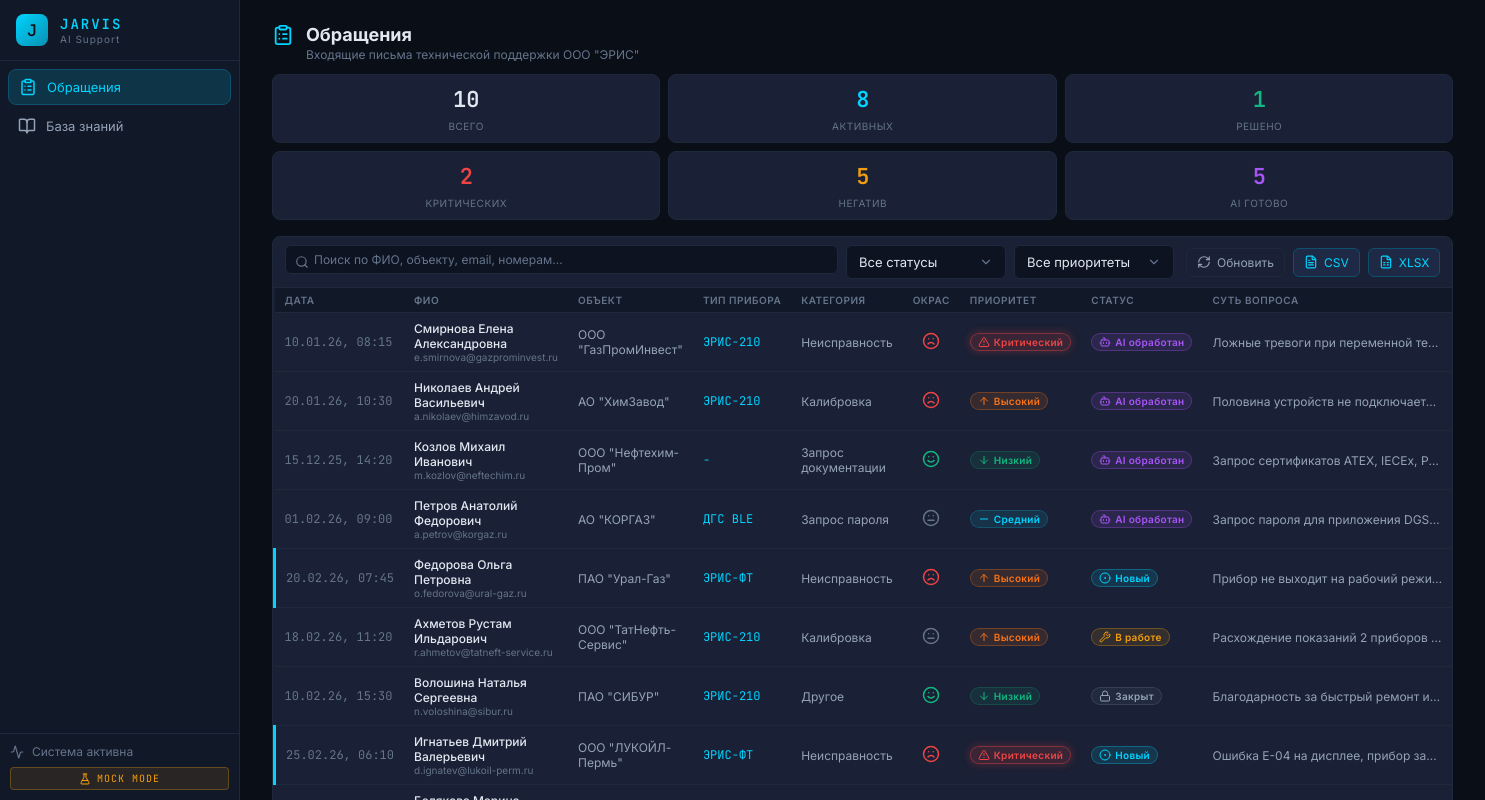
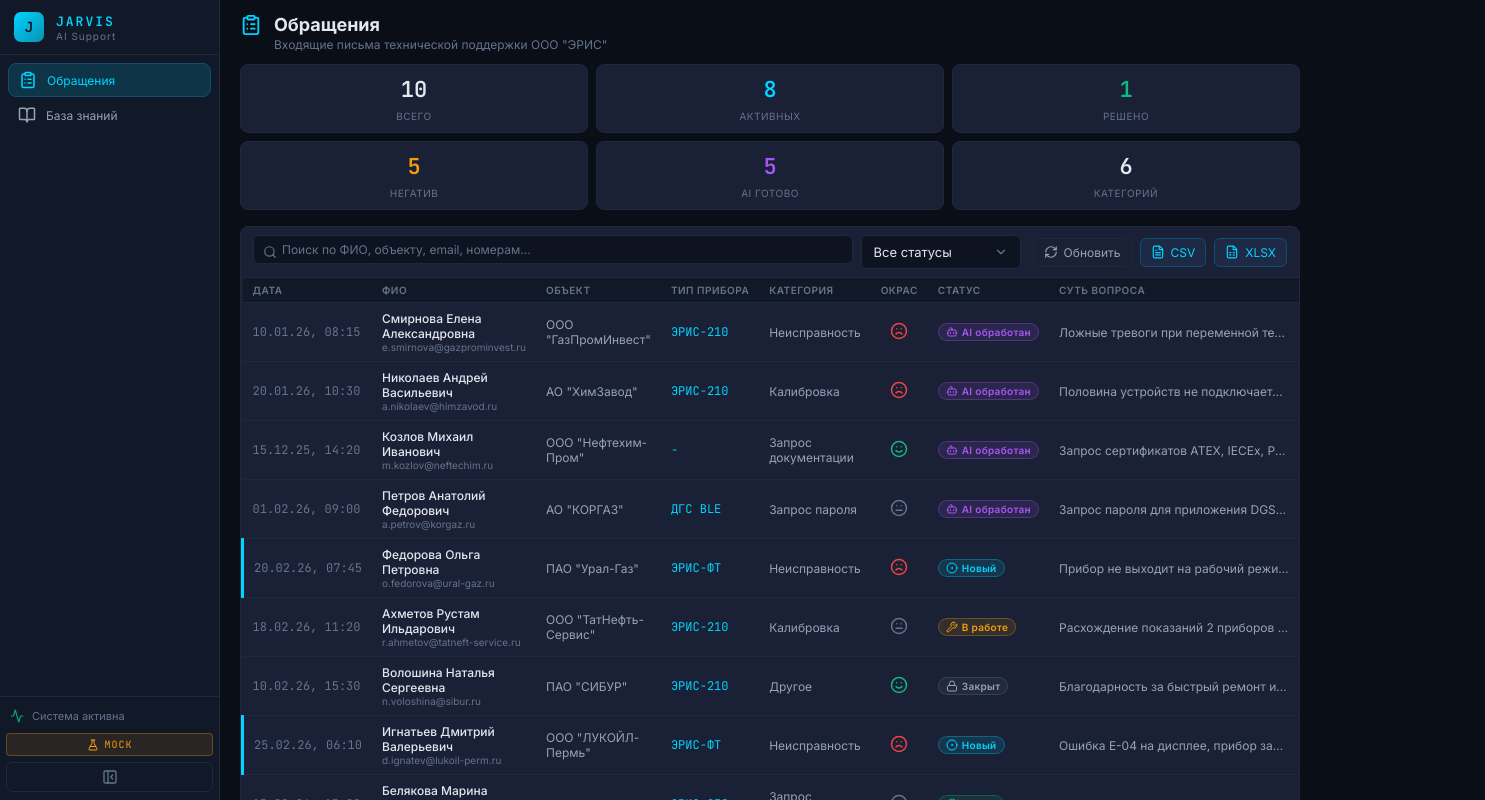
Before and after one commit to doomer6666/crab-enigma-hack, a React (Vite) app in the folder frontend/: page / in a window 1280 px wide. Shown: the top 800 px of the page, 1485 px wide, since content can reach past the window. Built offline with nearby package versions, Linux system fonts and the light colour scheme.

Commit message:
feat: update Dashboard and Layout components for improved sidebar functionality and styling; add category stats to Dashboard

```diff
--- a/frontend/src/components/dashboard/Dashboard.css
+++ b/frontend/src/components/dashboard/Dashboard.css
@@ -118,3 +118,11 @@
         display: none;
     }
 }
+
+.stat-categories .stat-value {
+    color: var(--text-primary);
+}
+
+.stat-icon-categories {
+    color: var(--text-secondary);
+}
--- a/frontend/src/components/dashboard/Dashboard.tsx
+++ b/frontend/src/components/dashboard/Dashboard.tsx
@@ -3,9 +3,9 @@ import {
   Inbox,
   Zap,
   CheckCircle,
-  AlertTriangle,
   ThumbsDown,
   Bot,
+  FolderOpen,
 } from "lucide-react";
 import type { DashboardStats } from "../../types";
 import { api } from "../../services/api";
@@ -51,11 +51,6 @@ export const Dashboard: React.FC = () => {
         <div className="stat-value">{stats.byStatus["resolved"] || 0}</div>
         <div className="stat-label">Решено</div>
       </div>
-      <div className="stat-card stat-critical">
-        <AlertTriangle size={20} className="stat-icon stat-icon-critical" />
-        <div className="stat-value">{stats.byPriority["critical"] || 0}</div>
-        <div className="stat-label">Критических</div>
-      </div>
       <div className="stat-card stat-negative">
         <ThumbsDown size={20} className="stat-icon stat-icon-negative" />
         <div className="stat-value">{stats.bySentiment["negative"] || 0}</div>
@@ -66,6 +61,13 @@ export const Dashboard: React.FC = () => {
         <div className="stat-value">{stats.byStatus["ai_processed"] || 0}</div>
         <div className="stat-label">AI готово</div>
       </div>
+      <div className="stat-card stat-categories">
+        <FolderOpen size={20} className="stat-icon stat-icon-categories" />
+        <div className="stat-value">
+          {Object.keys(stats.byCategory || {}).length}
+        </div>
+        <div className="stat-label">Категорий</div>
+      </div>
     </div>
   );
 };
--- a/frontend/src/components/layout/Layout.css
+++ b/frontend/src/components/layout/Layout.css
@@ -3,8 +3,9 @@
     min-height: 100vh;
 }
 
+/* === Sidebar === */
 .sidebar {
-    width: 240px;
+    width: 220px;
     background: var(--bg-secondary);
     border-right: 1px solid var(--border);
     display: flex;
@@ -14,26 +15,29 @@
     left: 0;
     bottom: 0;
     z-index: 100;
+    transition: width 0.2s ease;
 }
 
 .sidebar-logo {
     display: flex;
     align-items: center;
     gap: 12px;
-    padding: 20px;
+    padding: 16px;
     border-bottom: 1px solid var(--border);
+    overflow: hidden;
 }
 
 .logo-icon {
-    width: 40px;
-    height: 40px;
+    width: 36px;
+    height: 36px;
+    min-width: 36px;
     background: linear-gradient(135deg, var(--accent), var(--accent-dim));
-    border-radius: 10px;
+    border-radius: 9px;
     display: flex;
     align-items: center;
     justify-content: center;
     font-weight: 700;
-    font-size: 20px;
+    font-size: 18px;
     color: var(--bg-primary);
     font-family: var(--font-mono);
 }
@@ -41,43 +45,48 @@
 .logo-text {
     display: flex;
     flex-direction: column;
+    white-space: nowrap;
+    overflow: hidden;
 }
 
 .logo-name {
     font-weight: 700;
-    font-size: 16px;
+    font-size: 15px;
     letter-spacing: 2px;
     color: var(--accent);
     font-family: var(--font-mono);
 }
 
 .logo-subtitle {
-    font-size: 11px;
+    font-size: 10px;
     color: var(--text-muted);
     letter-spacing: 1px;
 }
 
+/* Nav */
 .sidebar-nav {
     flex: 1;
-    padding: 12px;
+    padding: 8px;
     display: flex;
     flex-direction: column;
-    gap: 4px;
+    gap: 2px;
 }
 
 .nav-item {
     display: flex;
     align-items: center;
     gap: 10px;
-    padding: 10px 12px;
+    padding: 9px 12px;
     border: none;
     background: transparent;
     color: var(--text-secondary);
-    font-size: 14px;
+    font-size: 13px;
     border-radius: var(--radius);
     cursor: pointer;
     transition: all 0.15s;
     font-family: var(--font-sans);
+    white-space: nowrap;
+    overflow: hidden;
 }
 
 .nav-item:hover {
@@ -91,32 +100,35 @@
     border: 1px solid var(--border-accent);
 }
 
-.nav-icon {
-    font-size: 18px;
+.nav-label {
+    overflow: hidden;
+    text-overflow: ellipsis;
+    transition: opacity 0.15s, width 0.2s;
 }
 
+/* Footer */
 .sidebar-footer {
-    padding: 16px;
+    padding: 10px 8px;
     border-top: 1px solid var(--border);
     display: flex;
     flex-direction: column;
-    gap: 8px;
+    gap: 6px;
 }
 
 .status-indicator {
     display: flex;
     align-items: center;
     gap: 8px;
-    font-size: 12px;
+    font-size: 11px;
     color: var(--text-muted);
+    padding: 4px;
+    overflow: hidden;
+    white-space: nowrap;
 }
 
-.status-dot {
-    width: 8px;
-    height: 8px;
-    background: var(--success);
-    border-radius: 50%;
-    box-shadow: 0 0 6px var(--success);
+.status-icon-pulse {
+    color: var(--success);
+    min-width: 14px;
     animation: pulse 2s infinite;
 }
 
@@ -128,7 +140,7 @@
     }
 
     50% {
-        opacity: 0.5;
+        opacity: 0.4;
     }
 }
 
@@ -140,99 +152,150 @@
     border: 1px solid rgba(245, 158, 11, 0.3);
     padding: 4px 8px;
     border-radius: 4px;
-    text-align: center;
-    letter-spacing: 1px;
-}
-
-.main-content {
-    flex: 1;
-    margin-left: 240px;
-    padding: 24px 32px;
-    min-height: 100vh;
-}
-
-CSS .status-icon-pulse {
-    color: var(--success);
-    animation: pulse 2s infinite;
-}
-
-.mock-badge {
-    font-size: 10px;
-    font-family: var(--font-mono);
-    color: var(--warning);
-    background: rgba(245, 158, 11, 0.1);
-    border: 1px solid rgba(245, 158, 11, 0.3);
-    padding: 4px 8px;
-    border-radius: 4px;
-    text-align: center;
-    letter-spacing: 1px;
     display: flex;
     align-items: center;
     justify-content: center;
     gap: 6px;
+    letter-spacing: 1px;
+    overflow: hidden;
+    white-space: nowrap;
 }
-/* --- Адаптив для ноутбуков --- */
+
+.collapse-btn {
+    display: flex;
+    align-items: center;
+    justify-content: center;
+    padding: 6px;
+    background: transparent;
+    border: 1px solid var(--border);
+    border-radius: 6px;
+    color: var(--text-muted);
+    cursor: pointer;
+    transition: all 0.15s;
+}
+
+.collapse-btn:hover {
+    background: var(--bg-hover);
+    color: var(--text-primary);
+}
+
+/* Main */
+.main-content {
+    flex: 1;
+    margin-left: 220px;
+    padding: 20px 28px;
+    min-height: 100vh;
+    transition: margin-left 0.2s ease;
+}
+
+/* === Collapsed state === */
+.sidebar-collapsed .sidebar {
+    width: 56px;
+}
+
+.sidebar-collapsed .logo-text {
+    opacity: 0;
+    width: 0;
+}
+
+.sidebar-collapsed .sidebar-logo {
+    justify-content: center;
+    padding: 16px 10px;
+    gap: 0;
+}
+
+.sidebar-collapsed .nav-item {
+    justify-content: center;
+    padding: 9px;
+}
+
+.sidebar-collapsed .nav-label {
+    opacity: 0;
+    width: 0;
+    overflow: hidden;
+}
+
+.sidebar-collapsed .status-indicator .nav-label {
+    opacity: 0;
+    width: 0;
+}
+
+.sidebar-collapsed .mock-badge .nav-label {
+    opacity: 0;
+    width: 0;
+}
+
+.sidebar-collapsed .mock-badge {
+    justify-content: center;
+    padding: 4px;
+    gap: 0;
+}
+
+.sidebar-collapsed .status-indicator {
+    justify-content: center;
+    gap: 0;
+}
+
+.sidebar-collapsed .main-content {
+    margin-left: 56px;
+}
+
+.sidebar-collapsed .sidebar-footer {
+    padding: 10px 6px;
+}
+
+.sidebar-collapsed .sidebar-nav {
+    padding: 8px 6px;
+}
+
+/* === Responsive === */
 @media (max-height: 800px) {
     .sidebar-logo {
-        padding: 14px 16px;
+        padding: 12px 14px;
     }
 
     .logo-icon {
-        width: 32px;
-        height: 32px;
-        font-size: 16px;
-        border-radius: 8px;
+        width: 30px;
+        height: 30px;
+        min-width: 30px;
+        font-size: 14px;
+        border-radius: 7px;
     }
 
     .logo-name {
-        font-size: 14px;
-    }
-
-    .logo-subtitle {
-        font-size: 10px;
-    }
-
-    .sidebar-nav {
-        padding: 8px;
+        font-size: 13px;
     }
 
     .nav-item {
-        padding: 8px 10px;
-        font-size: 13px;
+        padding: 7px 10px;
+        font-size: 12px;
     }
 
     .sidebar-footer {
-        padding: 10px;
-    }
-}
-
-@media (max-width: 1100px) {
-    .sidebar {
-        width: 200px;
+        padding: 8px 6px;
     }
 
     .main-content {
-        margin-left: 200px;
-        padding: 16px 20px;
+        padding: 14px 20px;
     }
 }
 
 @media (max-width: 768px) {
     .sidebar {
-        width: 60px;
-        overflow: hidden;
+        width: 56px;
     }
 
-    .sidebar-logo .logo-text,
-    .nav-item span:last-child,
-    .sidebar-footer span,
-    .mock-badge {
+    .logo-text,
+    .nav-label,
+    .status-indicator .nav-label,
+    .mock-badge .nav-label {
         display: none;
     }
 
     .sidebar-logo {
         justify-content: center;
-        padding: 14px 8px;
+        padding: 14px 10px;
+        gap: 0;
     }
 
     .nav-item {
@@ -240,8 +303,38 @@ CSS .status-icon-pulse {
         padding: 10px;
     }
 
+    .mock-badge {
+        justify-content: center;
+        padding: 4px;
+        gap: 0;
+    }
+
+    .status-indicator {
+        justify-content: center;
+        gap: 0;
+    }
+
     .main-content {
-        margin-left: 60px;
+        margin-left: 56px;
         padding: 12px 16px;
     }
+
+    .collapse-btn {
+        display: none;
+    }
 }
+
+.sidebar-collapsed .nav-item {
+    display: flex;
+    align-items: center;
+    justify-content: center;
+    padding: 9px 0;
+}
+
+.sidebar-collapsed .nav-item svg {
+    margin: 0 auto;
+}
+
+.sidebar-collapsed .nav-label {
+    display: none;
+}
--- a/frontend/src/components/layout/Layout.tsx
+++ b/frontend/src/components/layout/Layout.tsx
@@ -1,5 +1,12 @@
-import React from "react";
-import { ClipboardList, BookOpen, Activity, FlaskConical } from "lucide-react";
+import React, { useState } from "react";
+import {
+  ClipboardList,
+  BookOpen,
+  Activity,
+  FlaskConical,
+  PanelLeftClose,
+  PanelLeftOpen,
+} from "lucide-react";
 import "./Layout.css";
 
 interface Props {
@@ -13,8 +20,10 @@ export const Layout: React.FC<Props> = ({
   currentPage,
   onNavigate,
 }) => {
+  const [collapsed, setCollapsed] = useState(false);
+
   return (
-    <div className="layout">
+    <div className={`layout ${collapsed ? "sidebar-collapsed" : ""}`}>
       <aside className="sidebar">
         <div className="sidebar-logo">
           <div className="logo-icon">J</div>
@@ -28,28 +37,41 @@ export const Layout: React.FC<Props> = ({
           <button
             className={`nav-item ${currentPage === "tickets" ? "active" : ""}`}
             onClick={() => onNavigate("tickets")}
+            title="Обращения"
           >
             <ClipboardList size={18} />
-            <span>Обращения</span>
+            <span className="nav-label">Обращения</span>
           </button>
           <button
             className={`nav-item ${currentPage === "knowledge" ? "active" : ""}`}
             onClick={() => onNavigate("knowledge")}
+            title="База знаний"
           >
             <BookOpen size={18} />
-            <span>База знаний</span>
+            <span className="nav-label">База знаний</span>
           </button>
         </nav>
 
         <div className="sidebar-footer">
           <div className="status-indicator">
             <Activity size={14} className="status-icon-pulse" />
-            <span>Система активна</span>
+            <span className="nav-label">Система активна</span>
           </div>
           <div className="mock-badge">
             <FlaskConical size={12} />
-            MOCK MODE
+            <span className="nav-label">MOCK</span>
           </div>
+          <button
+            className="collapse-btn"
+            onClick={() => setCollapsed(!collapsed)}
+            title={collapsed ? "Развернуть меню" : "Свернуть меню"}
+          >
+            {collapsed ? (
+              <PanelLeftOpen size={16} />
+            ) : (
+              <PanelLeftClose size={16} />
+            )}
+          </button>
         </div>
       </aside>
 
--- a/frontend/src/components/ticket/ticket-detail/TicketDetail.tsx
+++ b/frontend/src/components/ticket/ticket-detail/TicketDetail.tsx
@@ -20,7 +20,6 @@ import {
 import type { Ticket, Message } from "../../../types";
 import { api } from "../../../services/api";
 import { StatusBadge } from "../../badges/StatusBadge";
-import { PriorityBadge } from "../../badges/PriorityBadge";
 import "./TicketDetail.css";
 
 interface Props {
@@ -44,7 +43,6 @@ export const TicketDetail: React.FC<Props> = ({
   const loading = loadedTicketId !== ticket.id;
   const isFinished = ticket.status === "closed" || ticket.status === "resolved";
 
-  // Блокируем скролл основного окна
   useEffect(() => {
     document.body.style.overflow = "hidden";
     return () => {
@@ -52,7 +50,6 @@ export const TicketDetail: React.FC<Props> = ({
     };
   }, []);
 
-  // Загрузка сообщений
   useEffect(() => {
     let cancelled = false;
     setEditorOpen(true);
@@ -72,7 +69,6 @@ export const TicketDetail: React.FC<Props> = ({
     };
   }, [ticket.id]);
 
-  // Закрытие по Escape
   useEffect(() => {
     const handleKey = (e: KeyboardEvent) => {
       if (e.key === "Escape") onClose();
@@ -111,7 +107,6 @@ export const TicketDetail: React.FC<Props> = ({
   return (
     <div className="detail-overlay" onClick={onClose}>
       <div className="detail-panel" onClick={(e) => e.stopPropagation()}>
-        {/* === Header (sticky) === */}
         <div className="detail-header">
           <div className="detail-title-row">
             <span className="detail-id">#{ticket.id}</span>
@@ -122,14 +117,12 @@ export const TicketDetail: React.FC<Props> = ({
           </button>
         </div>
 
-        {/* === Scrollable content === */}
         <div className="detail-body">
-          {/* Meta: отправитель */}
           <div className="detail-meta">
             <div className="meta-section-title">Отправитель</div>
             <div className="meta-grid">
               <div className="meta-item">
-                <span className="meta-label">ФФО</span>
+                <span className="meta-label">ФИО</span>
                 <span className="meta-value">{ticket.sender_name}</span>
               </div>
               <div className="meta-item">
@@ -151,7 +144,6 @@ export const TicketDetail: React.FC<Props> = ({
             </div>
           </div>
 
-          {/* Meta: оборудование */}
           {(ticket.device_type || ticket.serial_numbers) && (
             <div className="detail-meta">
               <div className="meta-section-title">Оборудование</div>
@@ -178,7 +170,6 @@ export const TicketDetail: React.FC<Props> = ({
             </div>
           )}
 
-          {/* Meta: AI-классификация */}
           <div className="detail-meta">
             <div className="meta-section-title">Классификация AI</div>
             <div className="meta-row">
@@ -189,12 +180,18 @@ export const TicketDetail: React.FC<Props> = ({
                 </span>
               </div>
               <div className="meta-item">
-                <span className="meta-label">Приоритет</span>
-                <PriorityBadge priority={ticket.priority} />
+                <span className="meta-label">Статус</span>
+                <StatusBadge status={ticket.status} />
               </div>
               <div className="meta-item">
-                <span className="meta-label">Статус</span>
-                <StatusBadge status={ticket.status} />
+                <span className="meta-label">Окрас</span>
+                <span className="meta-value">
+                  {ticket.sentiment === "positive"
+                    ? "Позитивный"
+                    : ticket.sentiment === "negative"
+                      ? "Негативный"
+                      : "Нейтральный"}
+                </span>
               </div>
               <div className="meta-item">
                 <span className="meta-label">Уверенность</span>
@@ -219,7 +216,6 @@ export const TicketDetail: React.FC<Props> = ({
             )}
           </div>
 
-          {/* === Переписка === */}
           <div className="detail-messages">
             <div className="section-title">
               <MessageSquare size={16} />
@@ -255,9 +251,7 @@ export const TicketDetail: React.FC<Props> = ({
             </div>
           </div>
         </div>
-        {/* === /Scrollable content === */}
 
-        {/* === Нижняя панель: ответ или статус === */}
         {isFinished ? (
           <div className="detail-bottom-bar resolved-bar">
             <CheckCircle size={16} />
@@ -265,7 +259,6 @@ export const TicketDetail: React.FC<Props> = ({
           </div>
         ) : (
           <div className={`detail-editor-panel ${editorOpen ? "open" : ""}`}>
-            {/* Заголовок-переключатель */}
             <button
               className="editor-toggle"
               onClick={() => setEditorOpen(!editorOpen)}
@@ -277,9 +270,8 @@ export const TicketDetail: React.FC<Props> = ({
               </div>
               {editorOpen ? <ChevronDown size={16} /> : <ChevronUp size={16} />}
             </button>
-
-            {/* Контент всегда в DOM — плавная анимация max-height */}
-            <div className="editor-content" aria-hidden={!editorOpen}>
+            {editorOpen && (
+              <div className="editor-content">
                 {sent ? (
                   <div className="editor-sent-msg">
                     <CheckCircle size={16} />
@@ -289,7 +281,10 @@ export const TicketDetail: React.FC<Props> = ({
                   <>
                     <div className="editor-actions-row">
                       {ticket.ai_draft && (
-                      <button className="btn btn-ai" onClick={handleUseAiDraft}>
+                        <button
+                          className="btn btn-ai"
+                          onClick={handleUseAiDraft}
+                        >
                           <Bot size={13} /> Вставить AI-черновик
                         </button>
                       )}
@@ -329,6 +324,7 @@ export const TicketDetail: React.FC<Props> = ({
                   </>
                 )}
               </div>
+            )}
           </div>
         )}
       </div>
--- a/frontend/src/components/ticket/ticket-table/TicketTable.tsx
+++ b/frontend/src/components/ticket/ticket-table/TicketTable.tsx
@@ -11,7 +11,6 @@ import {
 import type { Ticket, TicketListResponse, TicketFilters } from "../../../types";
 import { api } from "../../../services/api";
 import { StatusBadge } from "../../badges/StatusBadge";
-import { PriorityBadge } from "../../badges/PriorityBadge";
 import "./TicketTable.css";
 import { CustomSelect } from "../../ui/custom-select/CustomSelect";
 
@@ -22,14 +21,6 @@ const STATUS_OPTIONS = [
   { value: "in_progress", label: "В работе" },
   { value: "resolved", label: "Решенные" },
   { value: "closed", label: "Закрытые" },
-];
-
-const PRIORITY_OPTIONS = [
-  { value: "", label: "Все приоритеты" },
-  { value: "critical", label: "Критический" },
-  { value: "high", label: "Высокий" },
-  { value: "medium", label: "Средний" },
-  { value: "low", label: "Низкий" },
 ];
 
 interface Props {
@@ -134,12 +125,6 @@ export const TicketTable: React.FC<Props> = ({
             onChange={(v) => updateFilter("status", v)}
             placeholder="Все статусы"
           />
-          <CustomSelect
-            options={PRIORITY_OPTIONS}
-            value={filters.priority || ""}
-            onChange={(v) => updateFilter("priority", v)}
-            placeholder="Все приоритеты"
-          />
         </div>
         <div className="toolbar-actions">
           <button className="btn btn-ghost" onClick={handleRefresh}>
@@ -161,13 +146,12 @@ export const TicketTable: React.FC<Props> = ({
         <table className="tickets-table">
           <thead>
             <tr>
-              <th className="th-id">Дата</th>
+              <th>Дата</th>
               <th>ФИО</th>
               <th>Объект</th>
               <th>Тип прибора</th>
               <th>Категория</th>
               <th>Окрас</th>
-              <th>Приоритет</th>
               <th>Статус</th>
               <th className="th-subject">Суть вопроса</th>
             </tr>
@@ -175,14 +159,14 @@ export const TicketTable: React.FC<Props> = ({
           <tbody>
             {loading && data.items.length === 0 && (
               <tr>
-                <td colSpan={9} className="table-empty">
+                <td colSpan={8} className="table-empty">
                   <div className="loading-spinner" /> Загрузка...
                 </td>
               </tr>
             )}
             {!loading && data.items.length === 0 && (
               <tr>
-                <td colSpan={9} className="table-empty">
+                <td colSpan={8} className="table-empty">
                   Обращения не найдены
                 </td>
               </tr>
@@ -221,9 +205,6 @@ export const TicketTable: React.FC<Props> = ({
                   </span>
                 </td>
                 <td>
-                  <PriorityBadge priority={ticket.priority} />
-                </td>
-                <td>
                   <StatusBadge status={ticket.status} />
                 </td>
                 <td className="td-description">
```
Lines whose indentation alone changed are shown as unchanged.
